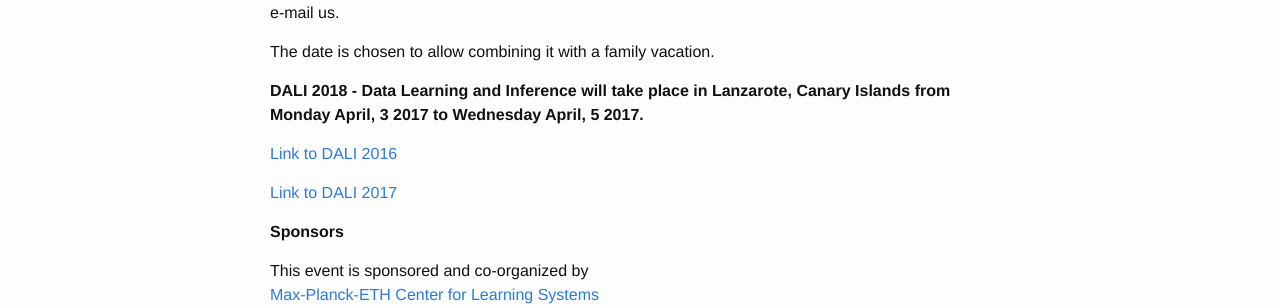
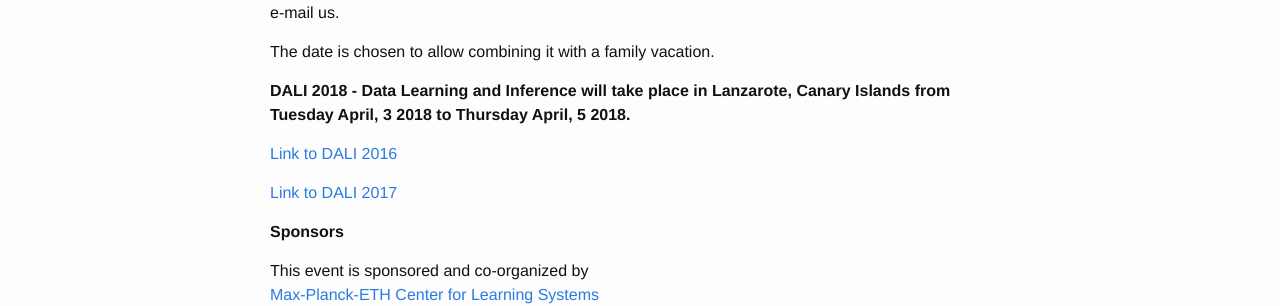
Before and after one commit to dalimeeting/dalimeeting.github.io, a Jekyll site: the page built from index.html, in a window 1280 px wide. Shown: the part 387-693 px from the top of the page. Built offline with Jekyll 4.4.1, drawn with Linux system fonts in a browser that asks for light colours.

Commit message:
Update draft program

```diff
--- a/_config.yml
+++ b/_config.yml
@@ -57,14 +57,15 @@ conference:
     url: "http://ei.is.tuebingen.mpg.de/person/bs"
     institute: MPI Tübingen
   name: DALI 2018 - Data Learning and Inference
+  shortname: DALI
   venue: H10 Costa Adeje Palace
   location: Lanzarote, Canary Islands
   year: 2018
   month: April
   dates:
-  - 2017-04-03
-  - 2017-04-04
-  - 2017-04-05
+  - 2018-04-03
+  - 2018-04-04
+  - 2018-04-05
   sponsors:
   - name: Max-Planck-ETH Center for Learning Systems
     url: "http://learning-systems.org/"
```
Also changed, not shown: _layouts/registration.html (+3 -5 lines).
